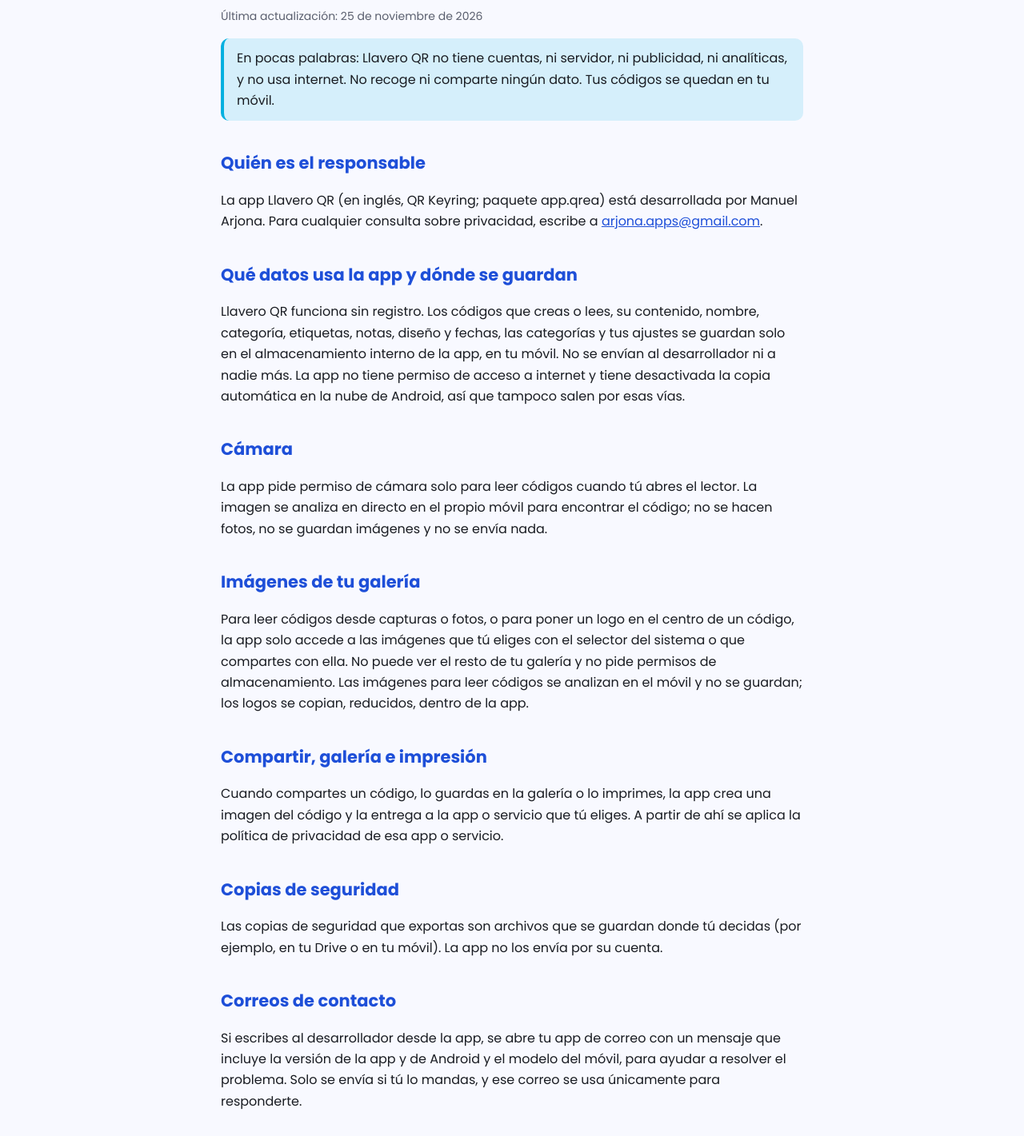
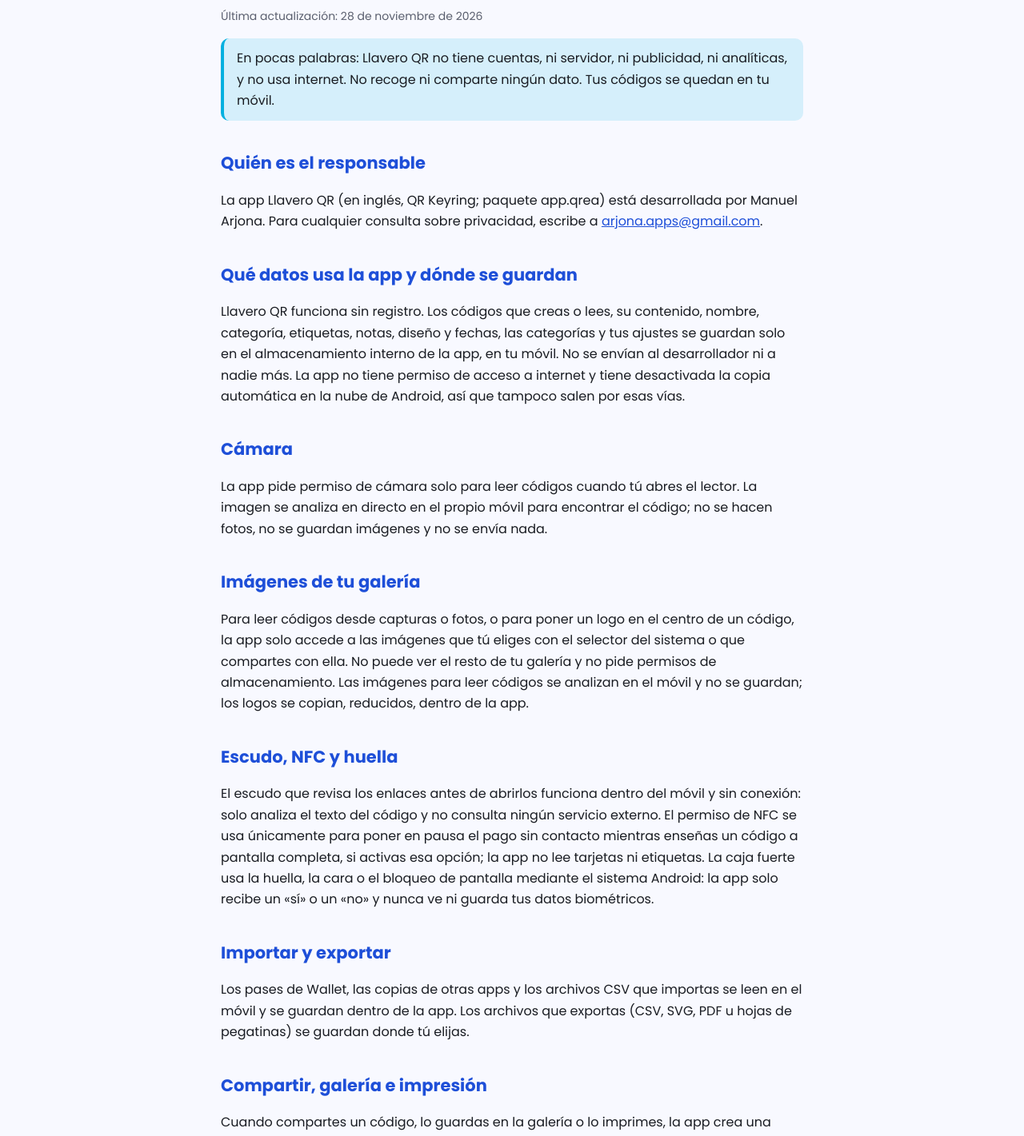
Before and after one commit to manarjomar/llaveroqr-web, a plain HTML site: page privacidad.html in a window 1280 px wide. Shown: the part 170-1591 px from the top of the page at 80% size. Drawn offline with Linux system fonts and the light colour scheme.

Commit message:
Privacidad: escudo, NFC, huella e importación/exportación (Llavero QR 2.4)
Co-Authored-By: Claude Opus 5.5 <noreply@anthropic.com>
Claude-Session: https://claude.ai/code/session_01TxAz4ZaD63gLxDoBtrWQfV

```diff
--- a/privacidad.html
+++ b/privacidad.html
@@ -16,7 +16,7 @@
 <header><div class="cab"><img src="icono.png" alt=""><div><a class="marca" href="index.html">Llavero QR</a><small>Todos tus códigos QR, siempre a mano</small></div><a class="idioma" href="privacy.html">English</a></div></header>
 <main class="texto">
 <h1>Política de privacidad de Llavero QR</h1>
-<p class="fecha">Última actualización: 25 de noviembre de 2026</p>
+<p class="fecha">Última actualización: 28 de noviembre de 2026</p>
 <p class="nota">En pocas palabras: Llavero QR no tiene cuentas, ni servidor, ni publicidad, ni analíticas, y no usa internet. No recoge ni comparte ningún dato. Tus códigos se quedan en tu móvil.</p>
 
 <h2>Quién es el responsable</h2>
@@ -30,6 +30,12 @@
 
 <h2>Imágenes de tu galería</h2>
 <p>Para leer códigos desde capturas o fotos, o para poner un logo en el centro de un código, la app solo accede a las imágenes que tú eliges con el selector del sistema o que compartes con ella. No puede ver el resto de tu galería y no pide permisos de almacenamiento. Las imágenes para leer códigos se analizan en el móvil y no se guardan; los logos se copian, reducidos, dentro de la app.</p>
+
+<h2>Escudo, NFC y huella</h2>
+<p>El escudo que revisa los enlaces antes de abrirlos funciona dentro del móvil y sin conexión: solo analiza el texto del código y no consulta ningún servicio externo. El permiso de NFC se usa únicamente para poner en pausa el pago sin contacto mientras enseñas un código a pantalla completa, si activas esa opción; la app no lee tarjetas ni etiquetas. La caja fuerte usa la huella, la cara o el bloqueo de pantalla mediante el sistema Android: la app solo recibe un «sí» o un «no» y nunca ve ni guarda tus datos biométricos.</p>
+
+<h2>Importar y exportar</h2>
+<p>Los pases de Wallet, las copias de otras apps y los archivos CSV que importas se leen en el móvil y se guardan dentro de la app. Los archivos que exportas (CSV, SVG, PDF u hojas de pegatinas) se guardan donde tú elijas.</p>
 
 <h2>Compartir, galería e impresión</h2>
 <p>Cuando compartes un código, lo guardas en la galería o lo imprimes, la app crea una imagen del código y la entrega a la app o servicio que tú eliges. A partir de ahí se aplica la política de privacidad de esa app o servicio.</p>
```
Also changed, not shown: privacy.html (+7 -1 lines), 2 other files.
